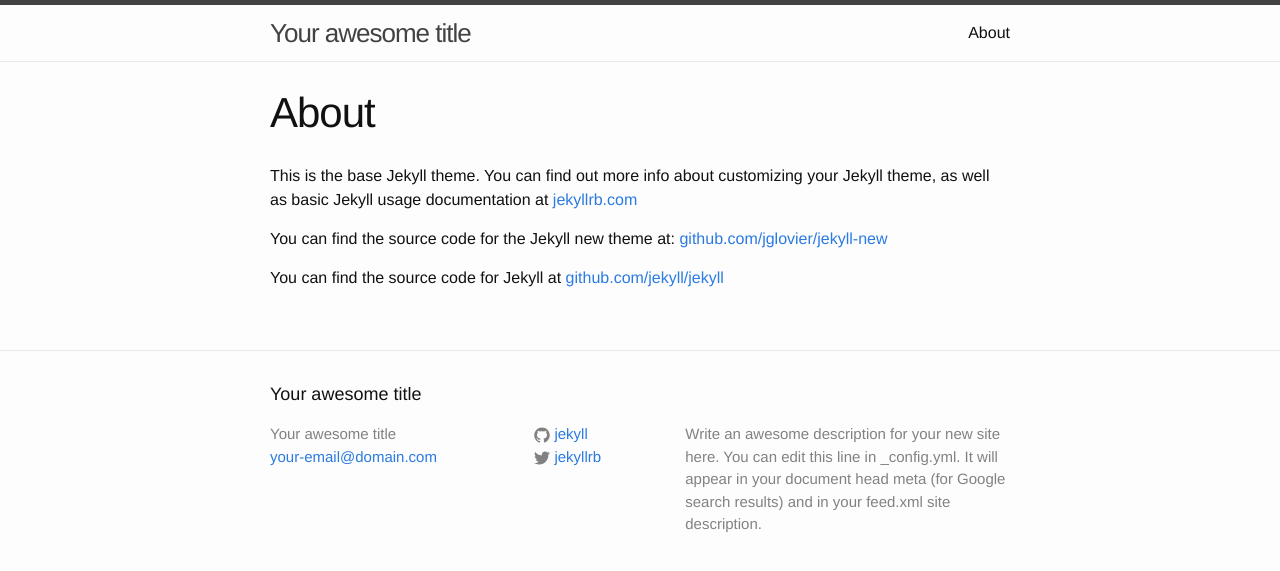
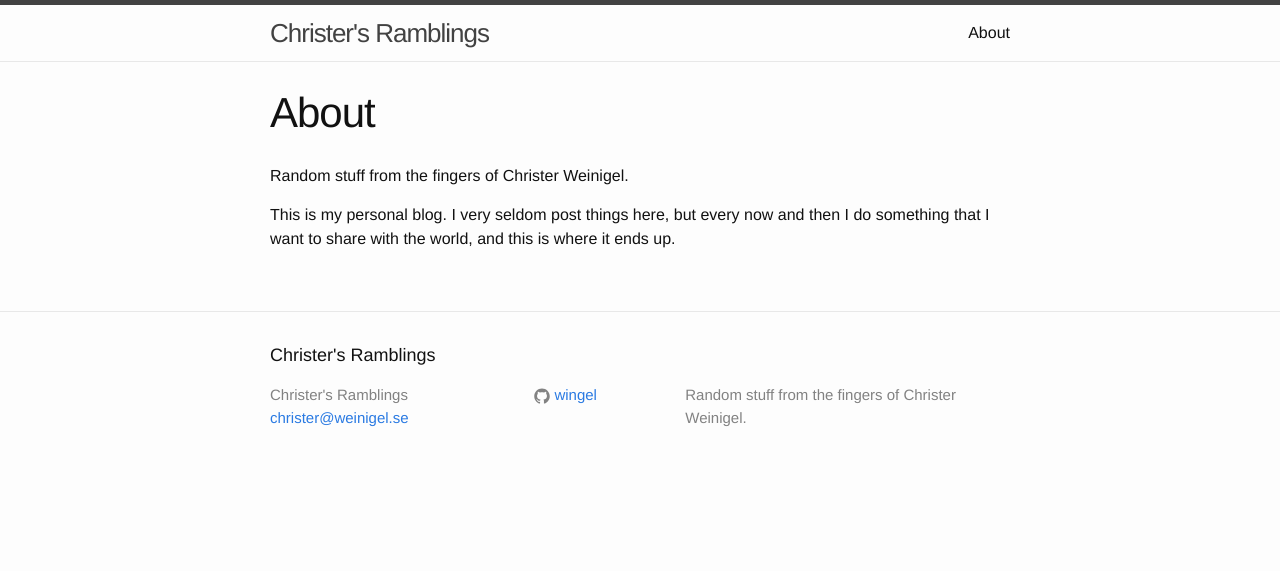
Before and after one commit to wingel/wingel.github.io, a Jekyll site: the page built from about.md, in a window 1280 px wide. Shown: the top 571 px of the page. Built offline with Jekyll 4.4.1, drawn with Linux system fonts in a browser that asks for light colours.

Commit message:
Update blog metadata

```diff
--- a/_config.yml
+++ b/_config.yml
@@ -1,14 +1,12 @@
 # Site settings
-title: Your awesome title
-email: your-email@domain.com
+title: Christer's Ramblings
+email: christer@weinigel.se
 description: > # this means to ignore newlines until "baseurl:"
-  Write an awesome description for your new site here. You can edit this
-  line in _config.yml. It will appear in your document head meta (for
-  Google search results) and in your feed.xml site description.
+  Random stuff from the fingers of Christer Weinigel.
 baseurl: "" # the subpath of your site, e.g. /blog/
-url: "http://yourdomain.com" # the base hostname & protocol for your site
-twitter_username: jekyllrb
-github_username:  jekyll
+url: "http://blag.weinigel.se" # the base hostname & protocol for your site
+# twitter_username: jekyllrb
+github_username: wingel
 
 # Build settings
 markdown: kramdown
--- a/about.md
+++ b/about.md
@@ -4,8 +4,8 @@
 permalink: /about/
 ---
 
-This is the base Jekyll theme. You can find out more info about customizing your Jekyll theme, as well as basic Jekyll usage documentation at [jekyllrb.com](http://jekyllrb.com/)
+Random stuff from the fingers of Christer Weinigel.
 
-You can find the source code for the Jekyll new theme at: [github.com/jglovier/jekyll-new](https://github.com/jglovier/jekyll-new)
-
-You can find the source code for Jekyll at [github.com/jekyll/jekyll](https://github.com/jekyll/jekyll)
+This is my personal blog.  I very seldom post things here, but every
+now and then I do something that I want to share with the world, and
+this is where it ends up.
```
